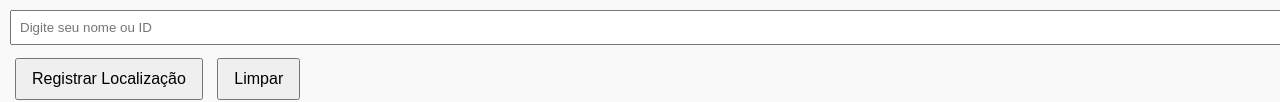
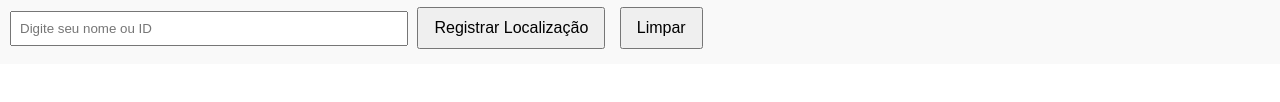
Before and after one commit to daviluca/bloqueio, a plain HTML site: page index.html in a window 1280 px wide. Shown: the part 746-848 px from the top of the page. After the commit the page ends 819 px from the top, so only its background shows below. Drawn offline with nearby package versions, Linux system fonts and the light colour scheme.

Commit message:
Update index.html

```diff
--- a/index.html
+++ b/index.html
@@ -38,7 +38,7 @@
   <p><strong>Coordenadas:</strong> <span id="coords">-</span></p>
   <p><strong>Horário:</strong> <span id="timestamp">-</span></p>
   <p><strong>AGENTE:</strong> <span id="agente">-</span></p>
-  <input type="text" id="inputAgente" placeholder="Digite seu nome ou ID" style="width:100%; padding:8px; margin:8px 0;">
+  <input type="text" id="inputAgente" placeholder="Digite seu nome ou ID" style="width:30%; padding:8px; margin:8px 0;">
   <button onclick="captureLocation()">Registrar Localização</button>
   <button onclick="clearLog()">Limpar</button>
 </div>
```
